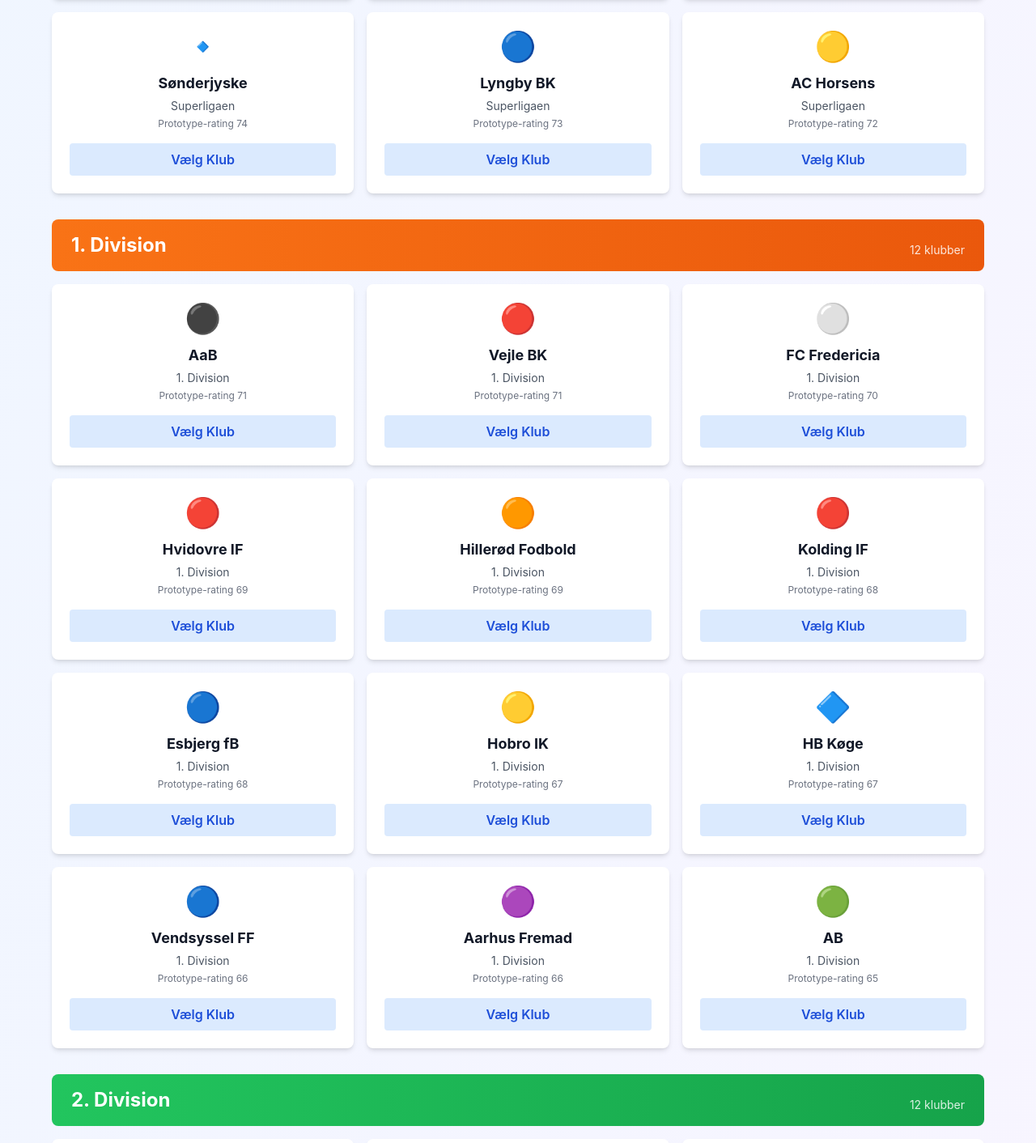
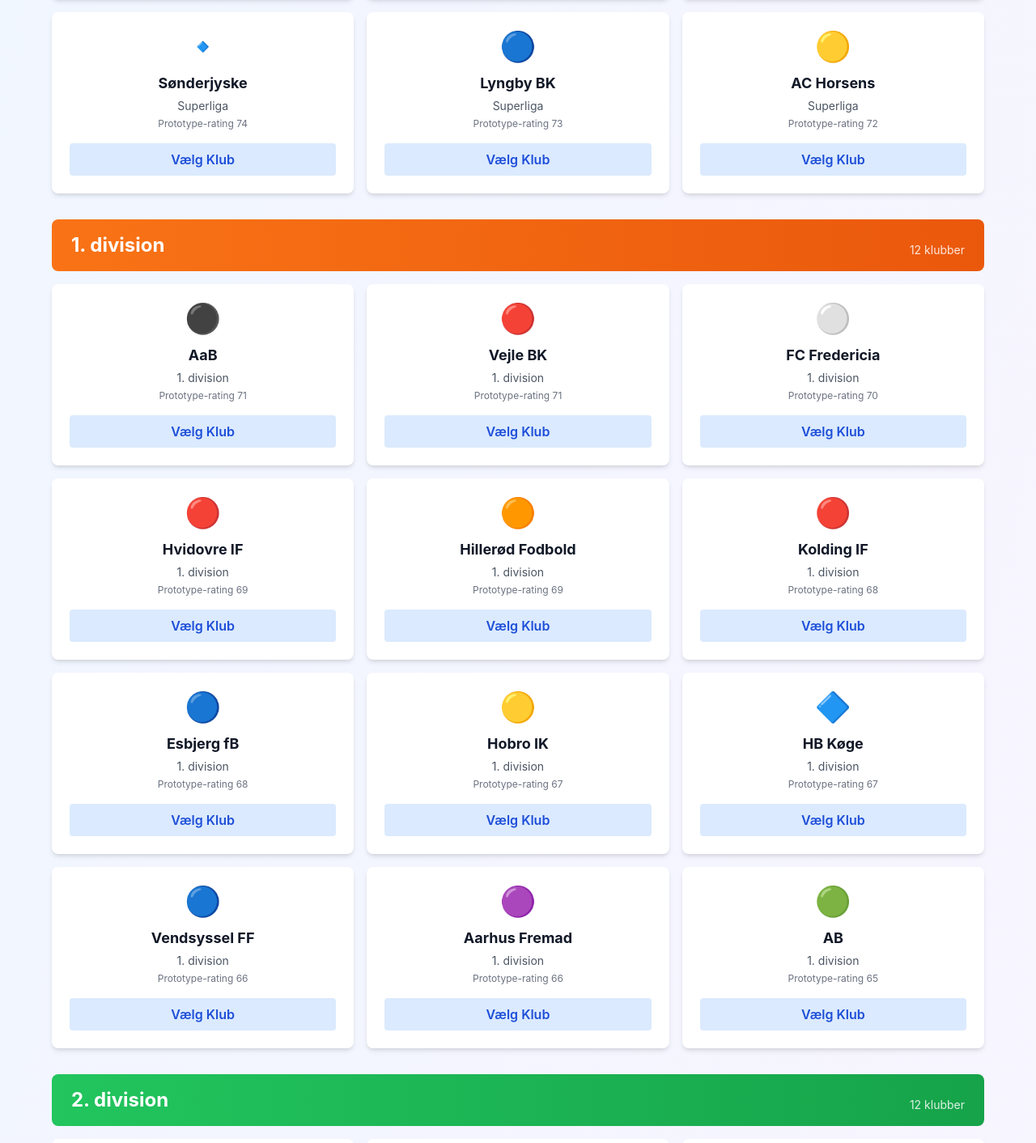
Before and after one commit to tcp-maker/DKManager25, a React (Vite) app: page / in a window 1280 px wide. Shown: the part 1109-2521 px from the top of the page at 81% size. Built offline with nearby package versions, Linux system fonts and the light colour scheme; what @capacitor/core would draw is missing.

Commit message:
Update division display names
Co-authored-by: tcp-maker <328703484+tcp-maker@users.noreply.github.com>

```diff
--- a/src/data/leagues.ts
+++ b/src/data/leagues.ts
@@ -78,9 +78,9 @@ const LEGACY_TEAM_ID_ALIASES: Record<string, string> = {
 
 export const LEAGUES: LeagueDefinition[] = [
   {
-    name: 'Superligaen',
+    name: 'Superliga',
     color: 'from-blue-500 to-blue-600',
-    teams: createLeagueTeams('Superligaen', [
+    teams: createLeagueTeams('Superliga', [
       { id: 'fckoebenhavn', name: 'FC København', logo: '🔵', baseRating: 82 },
       { id: 'broendby', name: 'Brøndby IF', logo: '🟡', baseRating: 81 },
       { id: 'midtjylland', name: 'FC Midtjylland', logo: '🔴', baseRating: 81 },
@@ -96,9 +96,9 @@ export const LEAGUES: LeagueDefinition[] = [
     ]),
   },
   {
-    name: '1. Division',
+    name: '1. division',
     color: 'from-orange-500 to-orange-600',
-    teams: createLeagueTeams('1. Division', [
+    teams: createLeagueTeams('1. division', [
       { id: 'aalborg', name: 'AaB', logo: '⚫', baseRating: 71 },
       { id: 'vejle', name: 'Vejle BK', logo: '🔴', baseRating: 71 },
       { id: 'fredericia', name: 'FC Fredericia', logo: '⚪', baseRating: 70 },
@@ -114,9 +114,9 @@ export const LEAGUES: LeagueDefinition[] = [
     ]),
   },
   {
-    name: '2. Division',
+    name: '2. division',
     color: 'from-green-500 to-green-600',
-    teams: createLeagueTeams('2. Division', [
+    teams: createLeagueTeams('2. division', [
       { id: 'naestved', name: 'Næstved BK', logo: '🟢', baseRating: 64 },
       { id: 'roskilde', name: 'FC Roskilde', logo: '🟡', baseRating: 64 },
       { id: 'fremad-amager', name: 'Fremad Amager', logo: '🔵', baseRating: 63 },
@@ -132,9 +132,9 @@ export const LEAGUES: LeagueDefinition[] = [
     ]),
   },
   {
-    name: '3. Division',
+    name: '3. division',
     color: 'from-purple-500 to-purple-600',
-    teams: createLeagueTeams('3. Division', [
+    teams: createLeagueTeams('3. division', [
       { id: 'fc-helsingoer', name: 'FC Helsingør', logo: '🔴', baseRating: 58 },
       { id: 'frem', name: 'BK Frem', logo: '🟠', baseRating: 58 },
       { id: 'holbaek', name: 'Holbæk B&I', logo: '🔵', baseRating: 57 },
```
Also changed, not shown: 1 other file (tests, documents, lock files or other folders).
